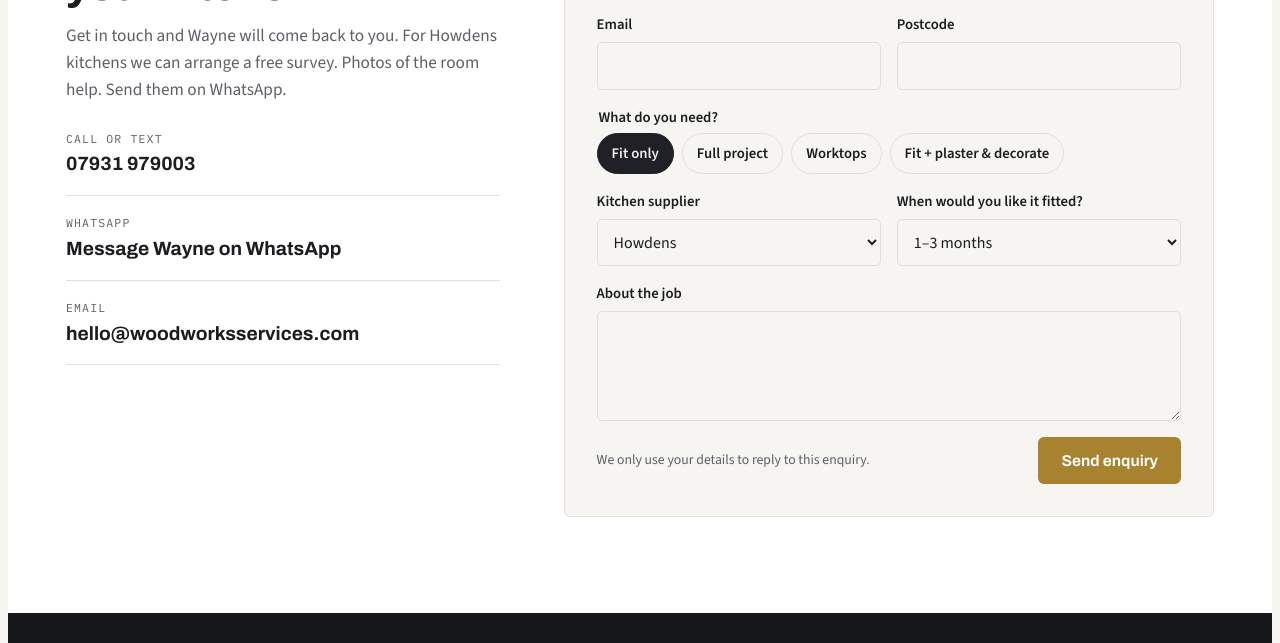
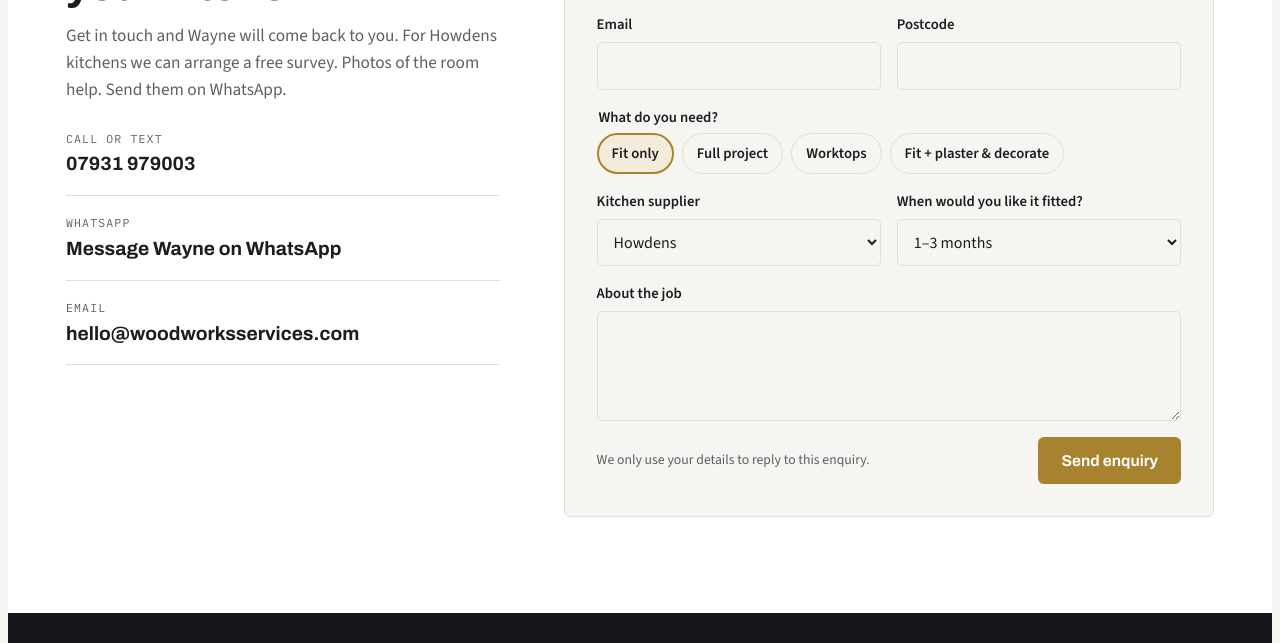
Before and after one commit to ohuddle/woodworks-site, a plain HTML site: page index.html in a window 1280 px wide. Shown: the part 5842-6485 px from the top of the page. Drawn offline with nearby package versions, Linux system fonts and the light colour scheme.

Commit message:
Make selected enquiry option visible in dark mode
Co-Authored-By: Claude Opus 5.5 <noreply@anthropic.com>
Claude-Session: https://claude.ai/code/session_01Ehit1Nk9srjkb7n8cbYuhD

```diff
--- a/index.html
+++ b/index.html
@@ -254,8 +254,8 @@ fieldset.field { border: 0; padding: 0; margin: 0; }
 .chips { display: flex; flex-wrap: wrap; gap: 8px; margin-top: 4px; }
 .chip { position: relative; }
 .chip input { position: absolute; left: 0; top: 0; opacity: 0; pointer-events: none; }
-.chip span { display: inline-block; padding: 8px 14px; border: 1px solid var(--line); border-radius: 100px; font-size: .92rem; cursor: pointer; background: var(--bg); }
-.chip input:checked + span { background: var(--fir); color: var(--on-fir); border-color: var(--fir); }
+.chip span { -webkit-tap-highlight-color: transparent; display: inline-block; padding: 8px 14px; border: 1px solid var(--line); border-radius: 100px; font-size: .92rem; cursor: pointer; background: var(--bg); }
+.chip input:checked + span { background: var(--brass-soft); color: var(--ink); border: 2px solid var(--brass); padding: 7px 13px; font-weight: 600; }
 .chip input:focus-visible + span { outline: 2px solid var(--brass); outline-offset: 2px; }
 .form-foot { display: flex; flex-wrap: wrap; justify-content: space-between; align-items: center; gap: 12px; }
 .form-foot p { font-size: .86rem; color: var(--muted); max-width: 44ch; }
```
